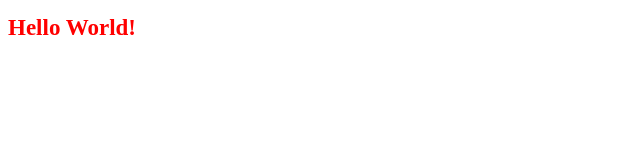
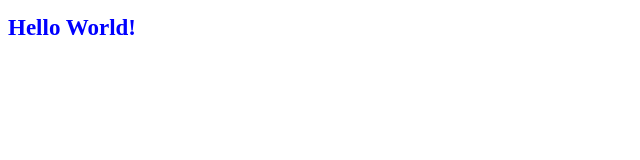
Before and after one commit to normainobary2021/hello-world-3, a plain HTML site: page index.html in a window 1280 px wide. Shown: the whole page, without its empty margins (0-640 px from the left). Drawn offline with Linux system fonts and the light colour scheme.

Commit message:
Update style.css

```diff
--- a/style.css
+++ b/style.css
@@ -1,5 +1,5 @@
 .header {
-  color: #f00;
+  color: blue;
   font-size: 23px;
   font-weight: 600;
 }
```
